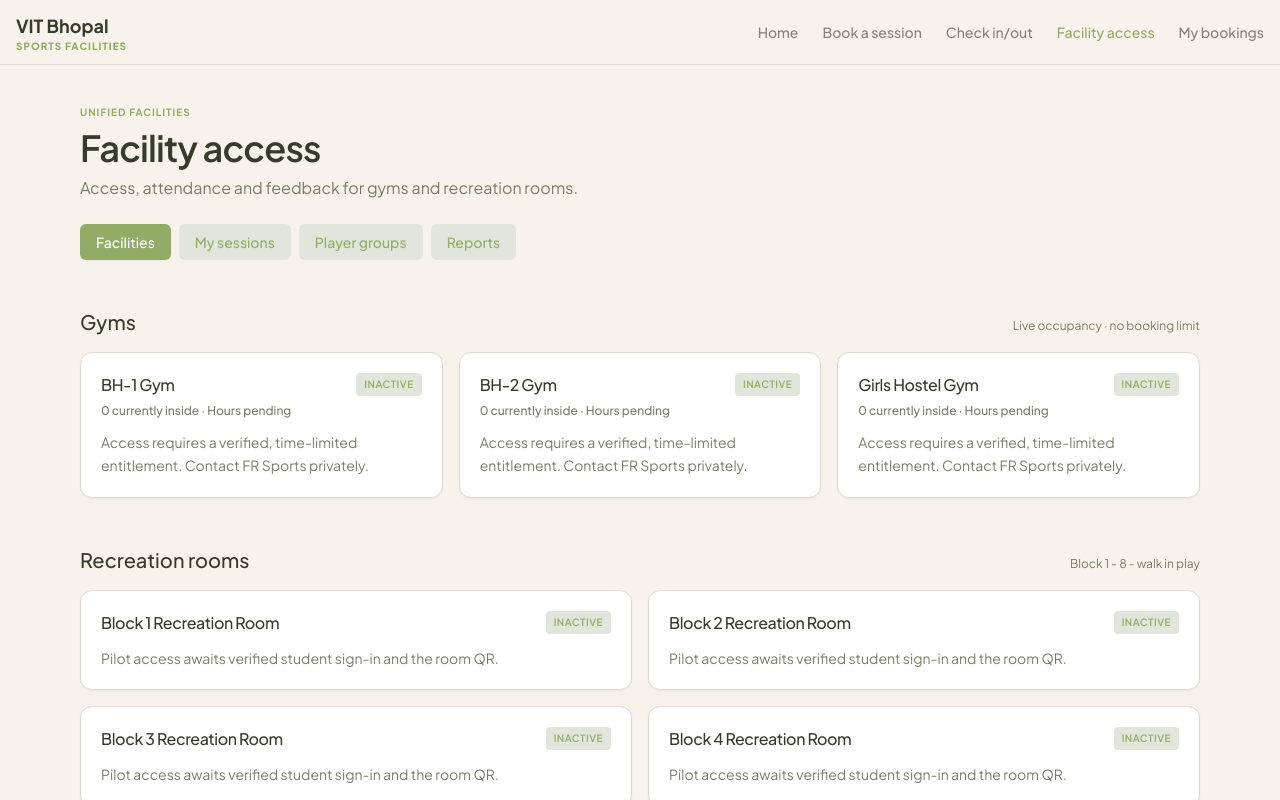
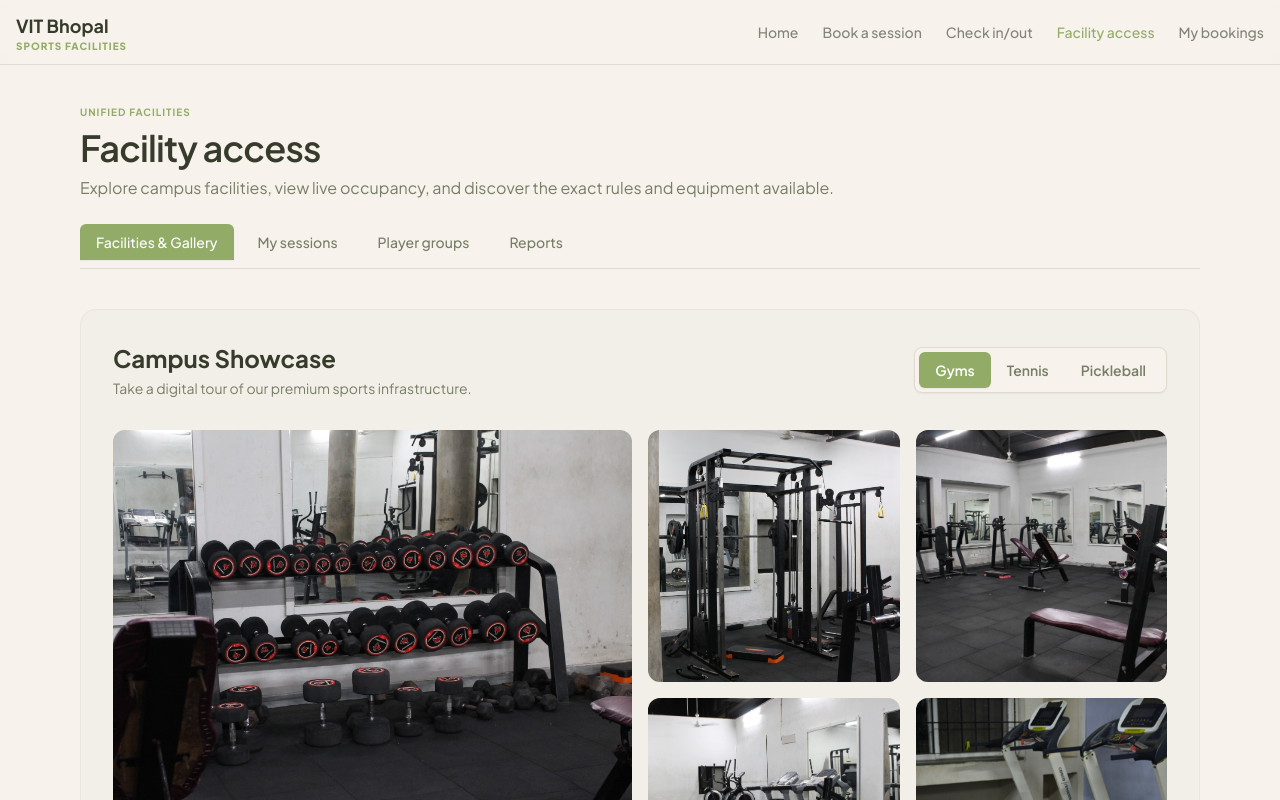
Before and after one commit to shahabhilash/vit-bhopal-sports-facilities, a Next.js app: page /access in a window 1280 px wide. Shown: the top 800 px of the page. Built offline with nearby package versions, Linux system fonts and the light colour scheme.

Commit message:
Upgrade Facility Access page with premium photo galleries

```diff
--- a/app/access/page.tsx
+++ b/app/access/page.tsx
@@ -1,7 +1,25 @@
 "use client"
+import { useState } from "react";
+import Image from "next/image";
 import { Card, CardContent, CardHeader, CardTitle, CardDescription } from "@/components/ui/card";
+import { Button } from "@/components/ui/button";
+
+const photoGalleries = {
+  gym: [
+    "/images/gym-1.JPG", "/images/gym-2.JPG", "/images/gym-3.JPG", "/images/gym-4.JPG",
+    "/images/gym-5.jpg", "/images/gym-6.jpg", "/images/gym-7.jpg", "/images/gym-8.jpg"
+  ],
+  tennis: [
+    "/images/tennis-1.JPG", "/images/tennis-2.JPG", "/images/tennis-3.JPG", "/images/tennis-4.JPG"
+  ],
+  pickleball: [
+    "/images/pickleball-1.jpg", "/images/pickleball-2.jpg", "/images/pickleball-3.jpg", "/images/pickleball-4.jpg"
+  ]
+};
 
 export default function AccessPage() {
+  const [activeGallery, setActiveGallery] = useState<"gym" | "tennis" | "pickleball">("gym");
+
   const gyms = ["BH-1 Gym", "BH-2 Gym", "Girls Hostel Gym"];
   const recRooms = [
     "Block 1 Recreation Room", "Block 2 Recreation Room",
@@ -20,26 +38,75 @@ export default function AccessPage() {
           Facility access
         </h1>
         <p className="text-muted-foreground">
-          Access, attendance and feedback for gyms and recreation rooms.
+          Explore campus facilities, view live occupancy, and discover the exact rules and equipment available.
         </p>
       </div>
 
-      <div className="flex overflow-x-auto gap-2 pb-2 mb-10 no-scrollbar whitespace-nowrap">
-        <button className="flex-shrink-0 px-4 py-2 bg-primary text-primary-foreground text-sm font-medium rounded-md shadow-sm">
-          Facilities
+      <div className="flex overflow-x-auto gap-2 pb-2 mb-10 no-scrollbar whitespace-nowrap border-b border-border">
+        <button className="flex-shrink-0 px-4 py-2 bg-primary text-primary-foreground text-sm font-medium rounded-t-md shadow-sm">
+          Facilities & Gallery
         </button>
-        <button className="flex-shrink-0 px-4 py-2 bg-secondary text-secondary-foreground hover:bg-secondary/80 text-sm font-medium rounded-md transition-colors">
+        <button className="flex-shrink-0 px-4 py-2 text-muted-foreground hover:bg-secondary/50 text-sm font-medium rounded-t-md transition-colors">
           My sessions
         </button>
-        <button className="flex-shrink-0 px-4 py-2 bg-secondary text-secondary-foreground hover:bg-secondary/80 text-sm font-medium rounded-md transition-colors">
+        <button className="flex-shrink-0 px-4 py-2 text-muted-foreground hover:bg-secondary/50 text-sm font-medium rounded-t-md transition-colors">
           Player groups
         </button>
-        <button className="flex-shrink-0 px-4 py-2 bg-secondary text-secondary-foreground hover:bg-secondary/80 text-sm font-medium rounded-md transition-colors">
+        <button className="flex-shrink-0 px-4 py-2 text-muted-foreground hover:bg-secondary/50 text-sm font-medium rounded-t-md transition-colors">
           Reports
         </button>
       </div>
 
-      <div className="space-y-12">
+      <div className="space-y-16">
+        {/* Visual Showcase Section */}
+        <section className="bg-secondary/20 p-6 md:p-8 rounded-2xl border border-border/50">
+          <div className="flex flex-col sm:flex-row sm:items-center justify-between gap-4 mb-8">
+            <div>
+              <h2 className="text-2xl font-bold text-foreground">Campus Showcase</h2>
+              <p className="text-sm text-muted-foreground mt-1">Take a digital tour of our premium sports infrastructure.</p>
+            </div>
+
+            {/* Gallery Selector */}
+            <div className="flex bg-background rounded-lg p-1 border shadow-sm w-fit">
+              <button
+                onClick={() => setActiveGallery("gym")}
+                className={`px-4 py-2 rounded-md text-sm font-semibold transition-all ${activeGallery === "gym" ? "bg-primary text-primary-foreground shadow-sm" : "text-muted-foreground hover:text-foreground"}`}
+              >
+                Gyms
+              </button>
+              <button
+                onClick={() => setActiveGallery("tennis")}
+                className={`px-4 py-2 rounded-md text-sm font-semibold transition-all ${activeGallery === "tennis" ? "bg-primary text-primary-foreground shadow-sm" : "text-muted-foreground hover:text-foreground"}`}
+              >
+                Tennis
+              </button>
+              <button
+                onClick={() => setActiveGallery("pickleball")}
+                className={`px-4 py-2 rounded-md text-sm font-semibold transition-all ${activeGallery === "pickleball" ? "bg-primary text-primary-foreground shadow-sm" : "text-muted-foreground hover:text-foreground"}`}
+              >
+                Pickleball
+              </button>
+            </div>
+          </div>
+
+          {/* Dynamic Image Grid */}
+          <div className="grid grid-cols-2 md:grid-cols-3 lg:grid-cols-4 gap-4 animate-in fade-in zoom-in-95 duration-500">
+            {photoGalleries[activeGallery].map((imgSrc, idx) => (
+              <div
+                key={`${activeGallery}-${idx}`}
+                className={`relative overflow-hidden rounded-xl bg-muted ${idx === 0 ? "col-span-2 row-span-2 aspect-square md:aspect-[4/3]" : "aspect-square"}`}
+              >
+                <Image
+                  src={imgSrc}
+                  alt={`${activeGallery} facility photo ${idx + 1}`}
+                  fill
+                  className="object-cover hover:scale-110 transition-transform duration-700 ease-out"
+                />
+              </div>
+            ))}
+          </div>
+        </section>
+
         {/* Gyms Section */}
         <section>
           <div className="flex flex-col sm:flex-row sm:justify-between sm:items-baseline gap-1 mb-4">
```
